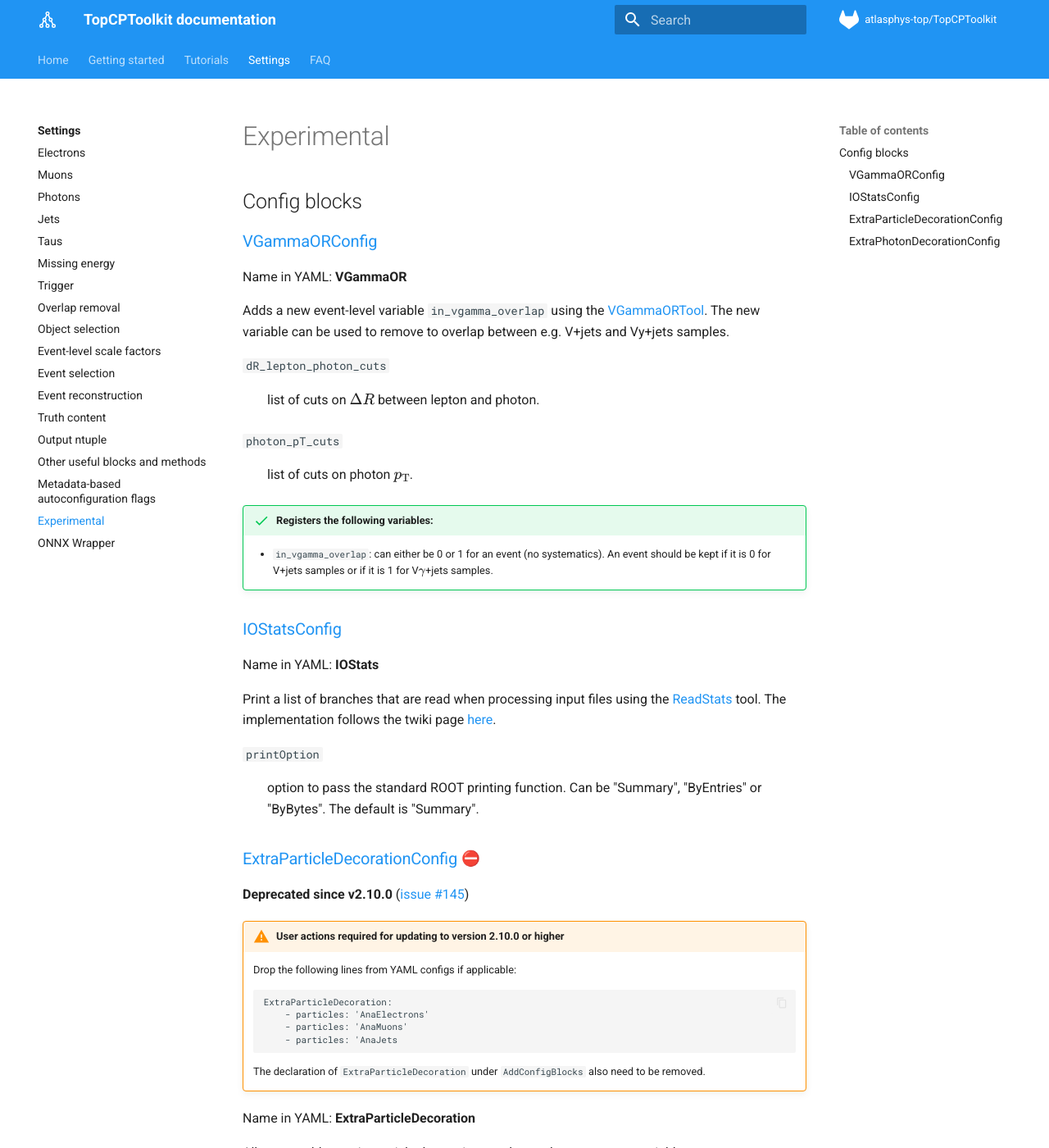
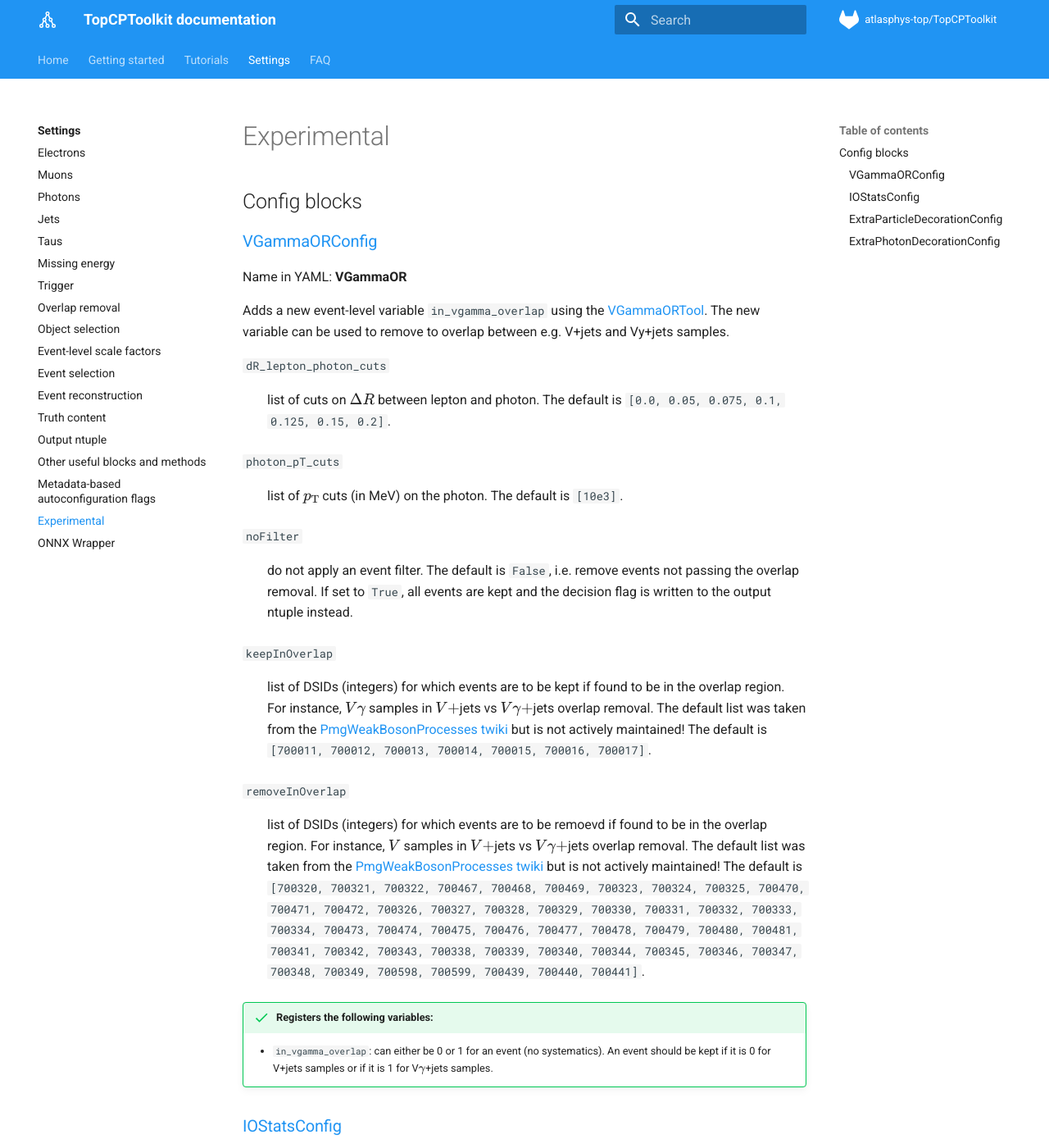
Before and after one commit to SuperNova76/TopCPToolKit, an MkDocs documentation site: the page built from docs/settings/experimental.md, in a window 1280 px wide and 1400 px high. Shown: the whole window at 82% size. Built offline with MkDocs 1.6.1 and Material for MkDocs 9.7.7, drawn with Linux system fonts in a browser that asks for light colours; emoji names are drawn with the system emoji font; formulas are drawn with MathJax 3.

Commit message:
Vgamma overlap removal

```diff
--- a/docs/settings/experimental.md
+++ b/docs/settings/experimental.md
@@ -13,10 +13,19 @@ Name in YAML: **VGammaOR**
 Adds a new event-level variable `in_vgamma_overlap` using the [VGammaORTool](https://twiki.cern.ch/twiki/bin/viewauth/AtlasProtected/VGammaORTool). The new variable can be used to remove to overlap between e.g. V+jets and Vy+jets samples.
 
 `dR_lepton_photon_cuts`
-:   list of cuts on $\Delta R$ between lepton and photon.
+:   list of cuts on $\Delta R$ between lepton and photon. The default is `[0.0, 0.05, 0.075, 0.1, 0.125, 0.15, 0.2]`.
 
 `photon_pT_cuts`
-:   list of cuts on photon $p_\mathrm{T}$.
+:   list of $p_\mathrm{T}$ cuts (in MeV) on the photon. The default is `[10e3]`.
+
+`noFilter`
+:   do not apply an event filter. The default is `False`, i.e. remove events not passing the overlap removal. If set to `True`, all events are kept and the decision flag is written to the output ntuple instead.
+
+`keepInOverlap`
+:   list of DSIDs (integers) for which events are to be kept if found to be in the overlap region. For instance, $V\gamma$ samples in $V+$jets vs $V\gamma+$jets overlap removal. The default list was taken from the [PmgWeakBosonProcesses twiki](https://twiki.cern.ch/twiki/bin/view/AtlasProtected/PmgWeakBosonProcesses) but is not actively maintained! The default is `[700011, 700012, 700013, 700014, 700015, 700016, 700017]`.
+
+`removeInOverlap`
+:   list of DSIDs (integers) for which events are to be remoevd if found to be in the overlap region. For instance, $V$ samples in $V+$jets vs $V\gamma+$jets overlap removal. The default list was taken from the [PmgWeakBosonProcesses twiki](https://twiki.cern.ch/twiki/bin/view/AtlasProtected/PmgWeakBosonProcesses) but is not actively maintained! The default is `[700320, 700321, 700322, 700467, 700468, 700469, 700323, 700324, 700325, 700470, 700471, 700472, 700326, 700327, 700328, 700329, 700330, 700331, 700332, 700333, 700334, 700473, 700474, 700475, 700476, 700477, 700478, 700479, 700480, 700481, 700341, 700342, 700343, 700338, 700339, 700340, 700344, 700345, 700346, 700347, 700348, 700349, 700598, 700599, 700439, 700440, 700441]`.
 
 !!! success "Registers the following variables:"
     - `in_vgamma_overlap`: can either be 0 or 1 for an event (no systematics). An event should be kept if it is 0 for V+jets samples or if it is 1 for V$\gamma$+jets samples.
```
